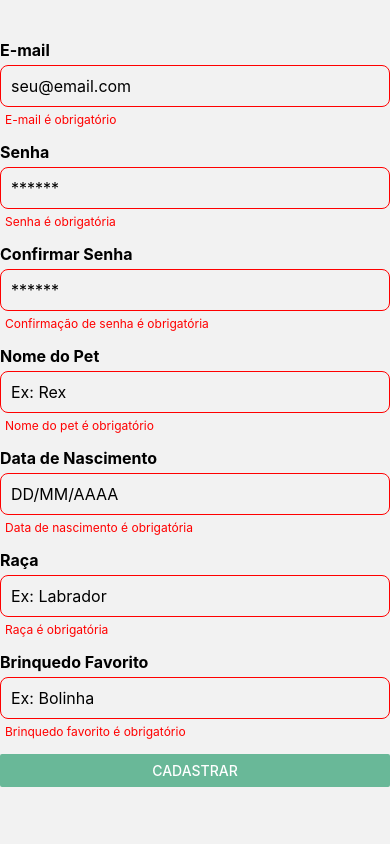
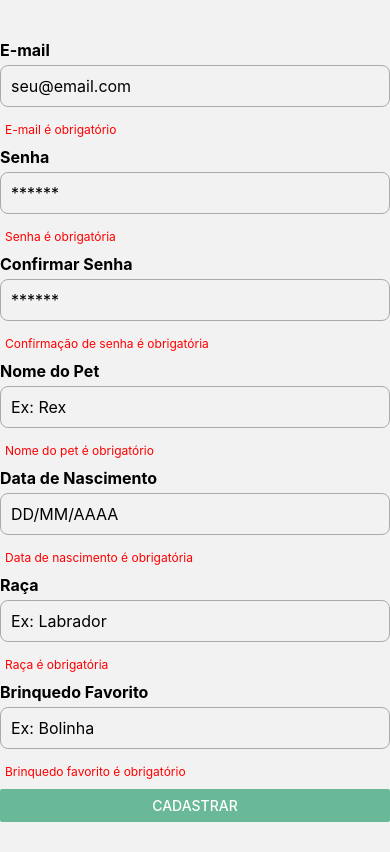
Before and after one commit to leticia-academico-uepb/woofstagram-tdig, a React Native app: screen /SignUp in a window 390 px wide. Both pictures are taken after a click on the button "CADASTRAR". Built offline with nearby package versions, Linux system fonts and the light colour scheme.

Commit message:
feat: mostrar pet cadastrado na tela de conta

```diff
--- a/screens/AccountScreen.jsx
+++ b/screens/AccountScreen.jsx
@@ -2,20 +2,37 @@ import { SafeAreaView, StyleSheet, Text, View } from 'react-native';
 import Avatar from '../components/Avatar';
 import Heading from '../components/Heading';
 import Title from '../components/Title';
+import { getLoggedPet } from '../services/petsService';
 
 export default function AccountScreen() {
+    // Pega o pet que está logado
+    const loggedPet = getLoggedPet();
+
+    if (!loggedPet) {
+        return (
+            <SafeAreaView style={styles.container}>
+                <Heading>Pet Profile</Heading>
+                <View style={styles.profileCard}>
+                    <Text>Nenhum pet logado</Text>
+                    <Text>Faça o cadastro de um pet</Text>
+                </View>
+            </SafeAreaView>
+        );
+    }
+
     return (
         <SafeAreaView style={styles.container}>
             <Heading>Pet Profile</Heading>
 
             <View style={styles.profileCard}>
-                <Avatar source={{ uri: 'https://placedog.net/200/200?id=50' }} size={100} />
+                <Avatar source={{ uri: `https://placedog.net/200/200?id=${loggedPet.id}` }} size={100} />
 
-                <Title>Rex</Title>
+                <Title>{loggedPet.petName}</Title>
 
-                <Text>Raça: Labrador</Text>
-                <Text>Brinquedo favorito: Bola</Text>
-                <Text>Aniversário: 10/05/2020</Text>
+                <Text>Raça: {loggedPet.breed}</Text>
+                <Text>Brinquedo favorito: {loggedPet.favoriteToy}</Text>
+                <Text>Aniversário: {loggedPet.birthday}</Text>
+                <Text>E-mail: {loggedPet.email}</Text>
             </View>
         </SafeAreaView>
     );
--- a/screens/SignUpScreen.jsx
+++ b/screens/SignUpScreen.jsx
@@ -1,10 +1,8 @@
 import { Formik } from 'formik';
-import { Alert, Button, SafeAreaView, ScrollView, StyleSheet } from 'react-native';
+import { Alert, Button, SafeAreaView, ScrollView, StyleSheet, Text } from 'react-native';
 import * as Yup from 'yup';
 import InputField from '../components/InputField';
-
-// Estrutura simples para armazenar os pets cadastrados
-let petsDatabase = [];
+import { addPet, setLoggedPet } from '../services/petsService'; // Importa as funções
 
 // Schema de validação com Yup
 const validationSchema = Yup.object().shape({
@@ -21,6 +19,7 @@ const validationSchema = Yup.object().shape({
     favoriteToy: Yup.string().min(2, 'Brinquedo favorito deve ter no mínimo 2 caracteres').required('Brinquedo favorito é obrigatório'),
 });
 
+// Função para aplicar máscara de data
 const handleDateChange = (text, setFieldValue) => {
     let cleaned = text.replace(/\D/g, '');
 
@@ -48,25 +47,30 @@ export default function SignUpScreen({ navigation }) {
 
     const handleSubmitForm = async (values, { resetForm, setSubmitting }) => {
         try {
-            const newPet = {
-                id: Date.now(),
+            // Validar com Yup
+            await validationSchema.validate(values, { abortEarly: false });
+
+            // Criar o pet (já salva no petsDatabase)
+            const newPet = addPet({
                 email: values.email,
                 petName: values.petName,
                 birthday: values.birthday,
                 breed: values.breed,
                 favoriteToy: values.favoriteToy,
-                registeredAt: new Date().toISOString(),
-            };
+            });
 
-            petsDatabase.push(newPet);
-
-            console.log('Pets cadastrados:', petsDatabase);
+            // Definir este pet como o pet logado
+            setLoggedPet(newPet);
 
             Alert.alert('Sucesso', `Pet ${values.petName} cadastrado com sucesso!`);
             resetForm();
             navigation.navigate('Main');
         } catch (error) {
-            Alert.alert('Erro', 'Ocorreu um erro ao cadastrar o pet');
+            if (error instanceof Yup.ValidationError) {
+                Alert.alert('Erro de validação', error.errors[0]);
+            } else {
+                Alert.alert('Erro', 'Ocorreu um erro ao cadastrar o pet');
+            }
         } finally {
             setSubmitting(false);
         }
@@ -74,29 +78,14 @@ export default function SignUpScreen({ navigation }) {
 
     return (
         <SafeAreaView style={styles.container}>
-            <Formik initialValues={initialValues} onSubmit={handleSubmitForm} validationSchema={validationSchema} validateOnMount={false} validateOnChange={true} validateOnBlur={true}>
+            <Formik initialValues={initialValues} onSubmit={handleSubmitForm} validationSchema={validationSchema}>
                 {({ handleChange, handleBlur, handleSubmit, values, errors, touched, setFieldValue, isSubmitting }) => (
                     <ScrollView contentContainerStyle={styles.form}>
-                        <InputField
-                            label="E-mail"
-                            placeholder="seu@email.com"
-                            value={values.email}
-                            onChangeText={handleChange('email')}
-                            onBlur={handleBlur('email')}
-                            error={touched.email && errors.email}
-                            errorText={errors.email}
-                        />
+                        <InputField label="E-mail" placeholder="seu@email.com" value={values.email} onChangeText={handleChange('email')} onBlur={handleBlur('email')} />
+                        {touched.email && errors.email && <Text style={styles.errorText}>{errors.email}</Text>}
 
-                        <InputField
-                            label="Senha"
-                            placeholder="******"
-                            value={values.password}
-                            onChangeText={handleChange('password')}
-                            onBlur={handleBlur('password')}
-                            secureTextEntry
-                            error={touched.password && errors.password}
-                            errorText={errors.password}
-                        />
+                        <InputField label="Senha" placeholder="******" value={values.password} onChangeText={handleChange('password')} onBlur={handleBlur('password')} secureTextEntry />
+                        {touched.password && errors.password && <Text style={styles.errorText}>{errors.password}</Text>}
 
                         <InputField
                             label="Confirmar Senha"
@@ -105,19 +94,11 @@ export default function SignUpScreen({ navigation }) {
                             onChangeText={handleChange('confirmPassword')}
                             onBlur={handleBlur('confirmPassword')}
                             secureTextEntry
-                            error={touched.confirmPassword && errors.confirmPassword}
-                            errorText={errors.confirmPassword}
                         />
+                        {touched.confirmPassword && errors.confirmPassword && <Text style={styles.errorText}>{errors.confirmPassword}</Text>}
 
-                        <InputField
-                            label="Nome do Pet"
-                            placeholder="Ex: Rex"
-                            value={values.petName}
-                            onChangeText={handleChange('petName')}
-                            onBlur={handleBlur('petName')}
-                            error={touched.petName && errors.petName}
-                            errorText={errors.petName}
-                        />
+                        <InputField label="Nome do Pet" placeholder="Ex: Rex" value={values.petName} onChangeText={handleChange('petName')} onBlur={handleBlur('petName')} />
+                        {touched.petName && errors.petName && <Text style={styles.errorText}>{errors.petName}</Text>}
 
                         <InputField
                             label="Data de Nascimento"
@@ -127,29 +108,14 @@ export default function SignUpScreen({ navigation }) {
                             onBlur={handleBlur('birthday')}
                             keyboardType="numeric"
                             maxLength={10}
-                            error={touched.birthday && errors.birthday}
-                            errorText={errors.birthday}
                         />
+                        {touched.birthday && errors.birthday && <Text style={styles.errorText}>{errors.birthday}</Text>}
 
-                        <InputField
-                            label="Raça"
-                            placeholder="Ex: Labrador"
-                            value={values.breed}
-                            onChangeText={handleChange('breed')}
-                            onBlur={handleBlur('breed')}
-                            error={touched.breed && errors.breed}
-                            errorText={errors.breed}
-                        />
+                        <InputField label="Raça" placeholder="Ex: Labrador" value={values.breed} onChangeText={handleChange('breed')} onBlur={handleBlur('breed')} />
+                        {touched.breed && errors.breed && <Text style={styles.errorText}>{errors.breed}</Text>}
 
-                        <InputField
-                            label="Brinquedo Favorito"
-                            placeholder="Ex: Bolinha"
-                            value={values.favoriteToy}
-                            onChangeText={handleChange('favoriteToy')}
-                            onBlur={handleBlur('favoriteToy')}
-                            error={touched.favoriteToy && errors.favoriteToy}
-                            errorText={errors.favoriteToy}
-                        />
+                        <InputField label="Brinquedo Favorito" placeholder="Ex: Bolinha" value={values.favoriteToy} onChangeText={handleChange('favoriteToy')} onBlur={handleBlur('favoriteToy')} />
+                        {touched.favoriteToy && errors.favoriteToy && <Text style={styles.errorText}>{errors.favoriteToy}</Text>}
 
                         <Button title={isSubmitting ? 'Cadastrando...' : 'Cadastrar'} onPress={handleSubmit} color="#69B898" disabled={isSubmitting} />
                     </ScrollView>
@@ -168,4 +134,10 @@ const styles = StyleSheet.create({
         paddingTop: 40,
         paddingBottom: 30,
     },
+    errorText: {
+        color: 'red',
+        fontSize: 12,
+        marginBottom: 10,
+        marginLeft: 5,
+    },
 });
--- /dev/null
+++ b/services/petsService.js
@@ -0,0 +1,43 @@
+// services/petsService.js
+
+// Estrutura simples para armazenar todos os pets
+let petsDatabase = [];
+
+// Estrutura para armazenar o pet logado atualmente
+let loggedPet = null;
+
+// Adicionar novo pet
+export const addPet = (petData) => {
+    const newPet = {
+        id: Date.now(),
+        ...petData,
+        registeredAt: new Date().toISOString(),
+    };
+    petsDatabase.push(newPet);
+    return newPet;
+};
+
+// Pegar todos os pets
+export const getAllPets = () => {
+    return petsDatabase;
+};
+
+// Definir qual pet está logado
+export const setLoggedPet = (pet) => {
+    loggedPet = pet;
+};
+
+// Pegar o pet logado
+export const getLoggedPet = () => {
+    return loggedPet;
+};
+
+// Remover pet logado (logout)
+export const logout = () => {
+    loggedPet = null;
+};
+
+// Buscar pet por ID
+export const getPetById = (id) => {
+    return petsDatabase.find((pet) => pet.id === id);
+};
```
